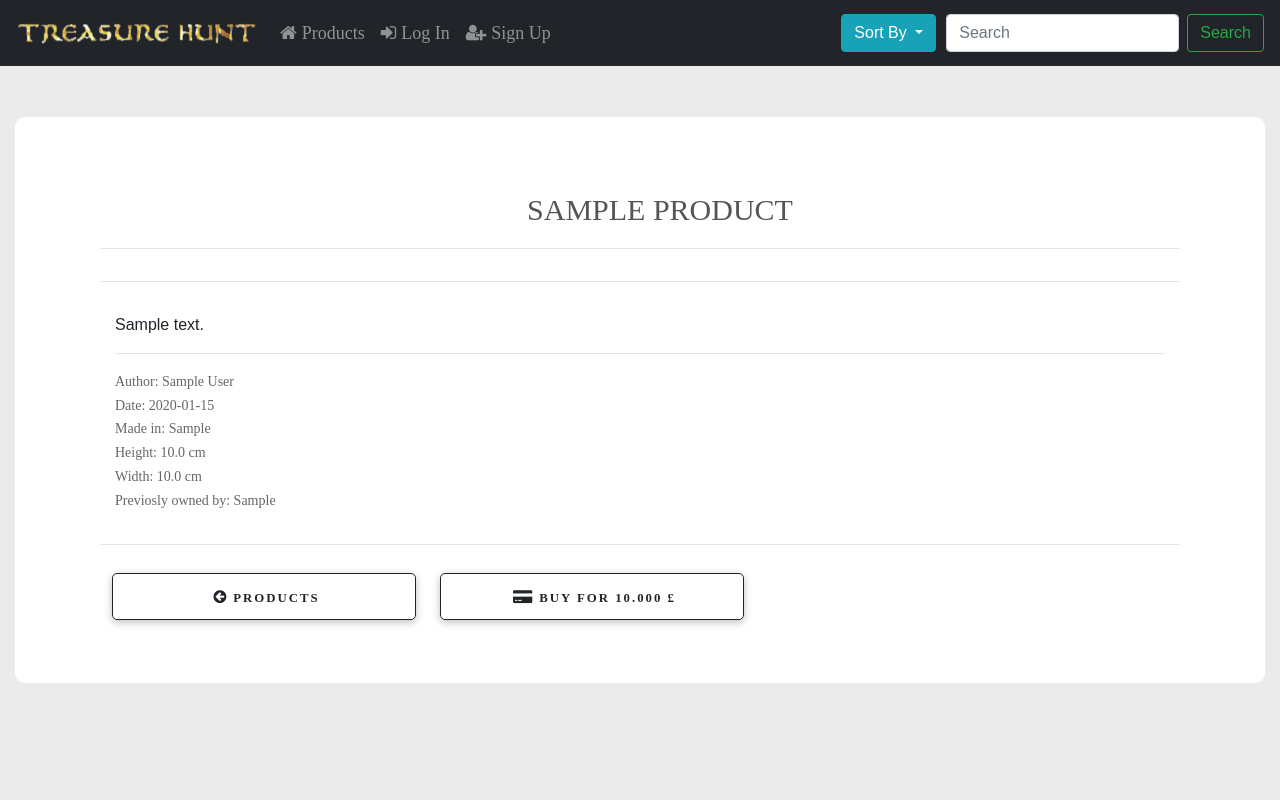
After one commit to ChristianPlesca/Milestone-Project4, a Django app: page /products/product_details/1 in a window 1280 px wide. The commit adds this page. Run offline with Django 3.2, Linux system fonts and the light colour scheme; tables that the repository leaves empty hold one stand-in row (values such as "Sample post"); some libraries are stand-ins or nearby versions; some web fonts are replaced.

Commit message:
See more details added

```diff
--- a/antique_shop/urls.py
+++ b/antique_shop/urls.py
@@ -13,9 +13,9 @@ Including another URLconf
     1. Import the include() function: from django.conf.urls import url, include
     2. Add a URL to urlpatterns:  url(r'^blog/', include('blog.urls'))
 """
-from django.conf.urls import url,include
+from django.conf.urls import url, include
+from django.views.generic import RedirectView
 from django.contrib import admin
-from products.views import home_page
 from accounts import urls as urls_accounts
 from search import urls as urls_search
 from django.views import static
@@ -23,7 +23,8 @@ from .settings import MEDIA_ROOT
 
 urlpatterns = [
     url(r'^admin/', admin.site.urls),
-    url(r'^$', home_page, name='index'),
+    url(r'^$', RedirectView.as_view(url='products/')),
+    url(r'^products/', include('products.urls')),
     url(r'^accounts/', include(urls_accounts)),
     url(r'^search/', include(urls_search)),
     url(r'^media/(?P<path>.*)$', static.serve, {'document_root': MEDIA_ROOT}),
--- a/products/models.py
+++ b/products/models.py
@@ -16,6 +16,7 @@ class Product(models.Model):
     date_created = models.DateTimeField(default=None)
     main_image = models.ImageField(upload_to='images/%Y/%m/%d')
 
+
     def __str__(self):
         return self.name
 
--- a/products/templates/index.html
+++ b/products/templates/index.html
@@ -17,7 +17,7 @@
                 </p>
         </div>
         <div class="product-links">
-            <a href="#0" class="text-uppercase d-inline-block font-weight-medium lts-2px  mb-2 text-center bttn-dark"><i class="fa fa-info-circle" aria-hidden="true"></i>See Product Details</a>
+            <a href="{% url 'product_details' product.id %}" class="text-uppercase d-inline-block font-weight-medium lts-2px  mb-2 text-center bttn-dark"><i class="fa fa-info-circle" aria-hidden="true"></i>See Product Details</a>
             <a href="#0" class="text-uppercase d-inline-block font-weight-medium lts-2px  mb-2 text-center bttn-dark"><i class="fa fa-credit-card-alt" aria-hidden="true"></i>Buy for {{product.price|intcomma }} £</a>
             <a href="#0" class="text-uppercase d-inline-block font-weight-medium lts-2px  mb-2 text-center bttn-dark" data-toggle="modal" data-target="#exampleModalCenter" id = "bid-button{{product.id}}"><i class="fa fa-handshake-o" aria-hidden="true"></i>Bid {{product.bid_price|intcomma }}£ </a>
             <div class="expiry-date " id="expiry-date{{product.id}}"></div>
--- /dev/null
+++ b/products/templates/product_details.html
@@ -0,0 +1,44 @@
+{% extends 'base.html' %} {% load humanize %}
+
+{% block content %}
+<div class="limiter">
+    <div class="container-login100">
+        <div class="wrap-login100 p-l-85 p-r-85 p-t-55 p-b-55 product-details-wrap">
+            <h1 class="text-center login100-form-title product-title">
+                {{product.name}}
+            </h1>
+            <hr>
+            <!-- Page Content -->
+            <div class="container page-top">
+                <div class="row">
+                    {% for item in product_pictures %}
+                    <div class="col-lg-3 col-md-4 col-xs-6 thumb">
+                        <a href="{{ MEDIA_URL }}{{product.image }}" class="fancybox" rel="ligthbox">
+                            <img  src="{{ MEDIA_URL }}{{product.image }}" class="zoom img-fluid "  alt="Product Images">
+                        </a>
+                    </div>
+                    {% endfor %}
+                </div>
+            </div>
+            <hr>
+            <div class="product-details-description">
+                <div>
+                    {{product.description}}
+                </div>
+                <hr>
+                <p>Author: {{product.author}}</p>
+                <p>Date: {{product.date_made}}</p>
+                <p>Made in: {{product.country_made_in}}</p>
+                <p>Height: {{product.height}} cm</p>
+                <p>Width: {{product.width}} cm</p>
+                <p>Previosly owned by: {{product.past_owners}}</p>
+            </div>
+            <hr>
+            <div class="product-links product-details-links">
+                <a href="{% url 'index' %}#product-cards" class="text-uppercase d-inline-block font-weight-medium lts-2px  mb-2 text-center bttn-dark"><i class="fa fa-arrow-circle-left" aria-hidden="true"></i></i>Products</a>
+                <a href="#0" class="text-uppercase d-inline-block font-weight-medium lts-2px  mb-2 text-center bttn-dark"><i class="fa fa-credit-card-alt" aria-hidden="true"></i>Buy for {{product.price|intcomma }} £</a>
+            </div>
+        </div>
+    </div>
+</div>
+{% endblock %}
--- a/products/urls.py
+++ b/products/urls.py
@@ -1,6 +1,8 @@
 from django.conf.urls import url, include
-from .views import home_page
+from .views import home_page,product_details
 
 urlpatterns = [
-    url(r'^$', home_page, name='products'),
+    url(r'^$', home_page, name='index'),
+    url(r'^product_details/(?P<pk>\d+)$', product_details, name='product_details'),
+
 ]
--- a/products/views.py
+++ b/products/views.py
@@ -1,11 +1,13 @@
-from django.shortcuts import render
+from django.shortcuts import render,get_object_or_404
 from .models import Product,ProductsPictures
-from django.core import serializers
 
 def home_page(request):
     """Display index page"""
     products = Product.objects.all()
-    product_images = ProductsPictures.objects.all()
-    json_serializer = serializers.get_serializer("json")()
-    query_results = json_serializer.serialize( Product.objects.all(), ensure_ascii=False )
-    return render(request, 'index.html', {'products': products, 'product_images':product_images,'query_results':query_results})
+    product_pictures = ProductsPictures.objects.all()
+    return render(request, 'index.html', {'products': products,'product_pictures':product_pictures})
+
+def product_details(request,pk):
+    """Display product details page"""
+    product = get_object_or_404(Product, pk=pk)
+    return render(request,'product_details.html', {'product':product})
--- a/static/authform/css/main.css
+++ b/static/authform/css/main.css
@@ -242,7 +242,7 @@ iframe {
 }
 
 .wrap-login100 {
-    width: 560px;
+    width: 100%;
     background: #fff;
     border-radius: 10px;
     position: relative;
--- a/static/css/custom.css
+++ b/static/css/custom.css
@@ -319,7 +319,7 @@ a.bttn-dark:focus {
     right: 0;
     opacity: 1;
 }
-.fa-info-circle, .fa-credit-card-alt, .fa-handshake-o {
+.fa-info-circle, .fa-credit-card-alt, .fa-handshake-o,.fa-arrow-circle-left {
     font-size: 15px !important;
     margin: 5px;
 }
@@ -368,3 +368,45 @@ a.bttn-dark:focus {
 .bid-alert {
     margin-top: 5px;
 }
+
+/*==================Product Details=========*/
+@media(min-width:1400px){
+.product-details-wrap{
+    width: 1600px !important;
+}
+}
+
+img.zoom {
+    width: 100%;
+    height: 200px;
+    border-radius:2px;
+    object-fit:cover;
+    background: center;
+    -webkit-transition: all .3s ease-in-out;
+    -moz-transition: all .3s ease-in-out;
+    -o-transition: all .3s ease-in-out;
+    -ms-transition: all .3s ease-in-out;
+    margin-top: 20px;
+    margin-bottom: 20px;
+    box-shadow: 0 2px 10px rgba(0, 0, 0, 0.16), 0 3px 6px rgba(0, 0, 0, 0.1);
+}
+.transition {
+    -webkit-transform: scale(1.2);
+    -moz-transform: scale(1.2);
+    -o-transform: scale(1.2);
+    transform: scale(1.2);
+}
+.modal-header {
+    border-bottom: none;
+}
+.product-details-description{
+    padding: 15px;
+}
+
+.product-details-links{
+    display: flex;
+}
+
+.product-title{
+    margin:20px
+}
--- a/static/js/main.js
+++ b/static/js/main.js
@@ -26,3 +26,19 @@ $(document).ready(function() {
 setTimeout(function() {
     $('#alert').fadeOut('slow');
 }, 3000);
+/*==================Product Details Slider=========*/
+
+$(document).ready(function(){
+    $(".fancybox").fancybox({
+          openEffect: "none",
+          closeEffect: "none"
+      });
+
+      $(".zoom").hover(function(){
+
+          $(this).addClass('transition');
+      }, function(){
+
+          $(this).removeClass('transition');
+      });
+  });
--- a/templates/base.html
+++ b/templates/base.html
@@ -12,10 +12,12 @@
     <!--CSS Link for Login/SingUp Form-->
     <link rel="stylesheet" type="text/css" href="{% static 'authform/css/util.css' %}">
     <link rel="stylesheet" type="text/css" href="{% static 'authform/css/main.css' %}">
+    <link rel="stylesheet" href="//cdnjs.cloudflare.com/ajax/libs/fancybox/2.1.5/jquery.fancybox.min.css" media="screen">
     <link href="https://fonts.googleapis.com/css?family=Montserrat:400,700" rel="stylesheet" type="text/css">
     <script src="https://cdnjs.cloudflare.com/ajax/libs/jquery/3.2.1/jquery.min.js"></script>
     <script src="https://cdnjs.cloudflare.com/ajax/libs/popper.js/1.12.9/umd/popper.min.js " integrity="sha384-ApNbgh9B+Y1QKtv3Rn7W3mgPxhU9K/ScQsAP7hUibX39j7fakFPskvXusvfa0b4Q " crossorigin="anonymous "></script>
     <script src="https://maxcdn.bootstrapcdn.com/bootstrap/4.0.0/js/bootstrap.min.js " integrity="sha384-JZR6Spejh4U02d8jOt6vLEHfe/JQGiRRSQQxSfFWpi1MquVdAyjUar5+76PVCmYl " crossorigin="anonymous "></script>
+    <script src="//cdnjs.cloudflare.com/ajax/libs/fancybox/2.1.5/jquery.fancybox.min.js"></script>
     <script src="{% static 'js/main.js' %} "></script>
 
     <title>Treasure Hunt</title>
```
